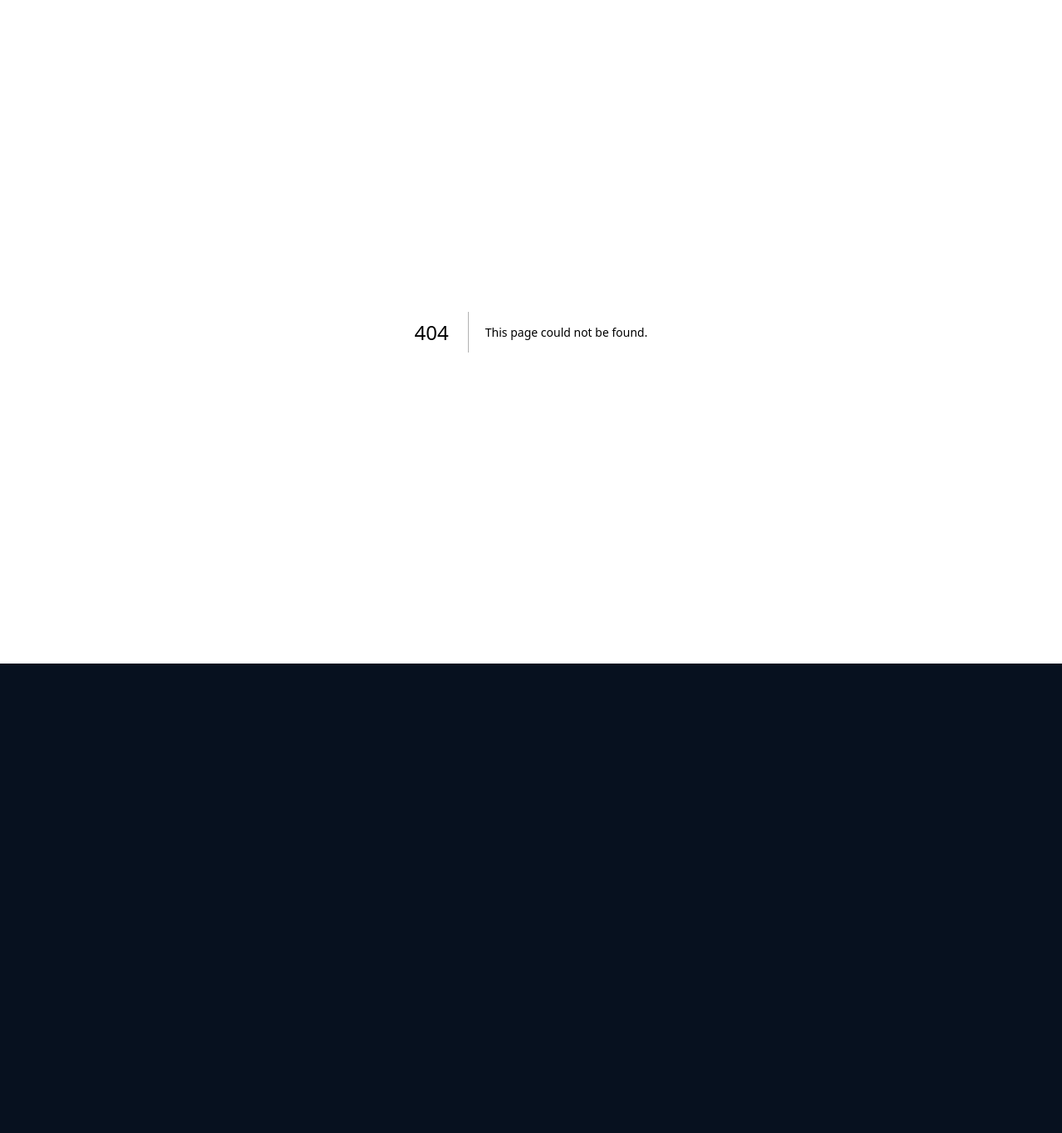
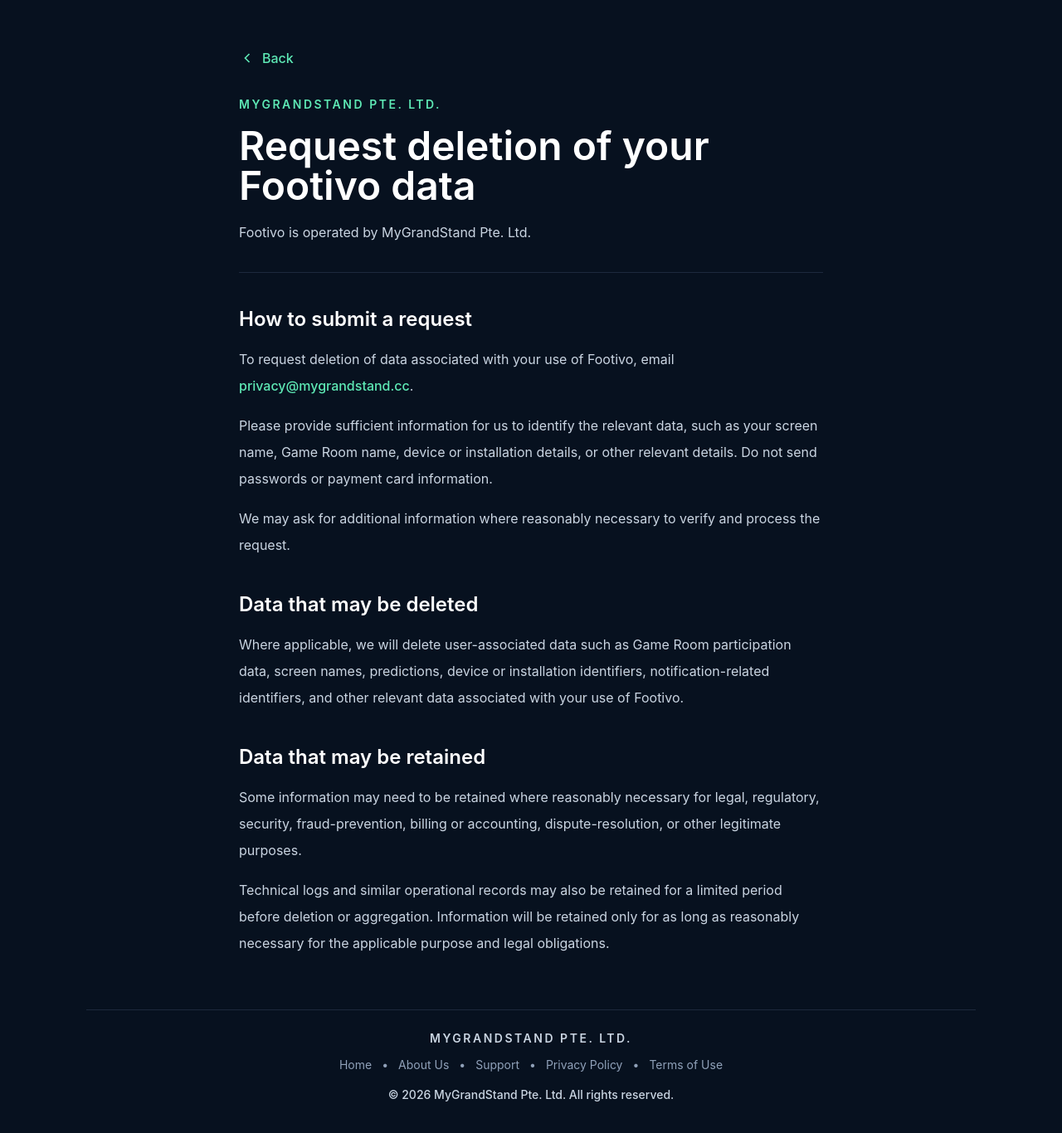
Before and after one commit to dtarafdar21-ops/mygrandstand-web, a Next.js app: page /data-deletion in a window 1280 px wide. Before the commit this address had no page. Shown: the top 1366 px of the page at 83% size. Before the commit the page ends 800 px from the top, so only its background shows below. Built offline with nearby package versions, Linux system fonts and the light colour scheme.

Commit message:
feat(web): add Footivo data deletion page

```diff
--- /dev/null
+++ b/app/data-deletion/page.tsx
@@ -0,0 +1,96 @@
+import type { Metadata } from "next";
+import Link from "next/link";
+
+import { SiteFooter } from "../../components/SiteFooter";
+
+export const metadata: Metadata = {
+  title: "Request deletion of your Footivo data | MyGrandStand",
+  description: "Learn how to request deletion of data associated with your use of Footivo.",
+  robots: {
+    index: true,
+    follow: true,
+  },
+};
+
+const linkClass =
+  "font-medium text-emerald-300 transition-colors hover:text-white focus-visible:outline-none focus-visible:ring-2 focus-visible:ring-emerald-300 focus-visible:ring-offset-2 focus-visible:ring-offset-[#07111f]";
+const paragraphClass = "text-base leading-8 text-slate-300";
+
+export default function DataDeletionRequest() {
+  return (
+    <main className="bg-[var(--background)] text-[var(--foreground)]">
+      <article className="mx-auto flex w-full max-w-3xl flex-col px-6 py-8 sm:px-8 sm:py-12">
+        <Link
+          href="/"
+          aria-label="Back to MyGrandStand home"
+          className={`${linkClass} inline-flex min-h-11 w-fit items-center gap-2`}
+        >
+          <svg aria-hidden="true" viewBox="0 0 24 24" className="h-5 w-5 fill-none stroke-current stroke-2">
+            <path d="m15 18-6-6 6-6" />
+          </svg>
+          <span>Back</span>
+        </Link>
+
+        <header className="mt-6 border-b border-slate-800 pb-8">
+          <p className="text-sm font-semibold uppercase tracking-[0.18em] text-emerald-300">
+            MyGrandStand Pte. Ltd.
+          </p>
+          <h1 className="mt-4 text-4xl font-semibold text-white sm:text-5xl">
+            Request deletion of your Footivo data
+          </h1>
+          <p className="mt-4 text-base leading-8 text-slate-300">
+            Footivo is operated by MyGrandStand Pte. Ltd.
+          </p>
+        </header>
+
+        <div className="mt-10 space-y-10">
+          <section className="space-y-4">
+            <h2 className="text-xl font-semibold text-white sm:text-2xl">How to submit a request</h2>
+            <p className={paragraphClass}>
+              To request deletion of data associated with your use of Footivo, email{" "}
+              <a href="mailto:privacy@mygrandstand.cc" className={linkClass}>
+                privacy@mygrandstand.cc
+              </a>
+              .
+            </p>
+            <p className={paragraphClass}>
+              Please provide sufficient information for us to identify the relevant data, such as
+              your screen name, Game Room name, device or installation details, or other relevant
+              details. Do not send passwords or payment card information.
+            </p>
+            <p className={paragraphClass}>
+              We may ask for additional information where reasonably necessary to verify and process
+              the request.
+            </p>
+          </section>
+
+          <section className="space-y-4">
+            <h2 className="text-xl font-semibold text-white sm:text-2xl">Data that may be deleted</h2>
+            <p className={paragraphClass}>
+              Where applicable, we will delete user-associated data such as Game Room participation
+              data, screen names, predictions, device or installation identifiers,
+              notification-related identifiers, and other relevant data associated with your use of
+              Footivo.
+            </p>
+          </section>
+
+          <section className="space-y-4">
+            <h2 className="text-xl font-semibold text-white sm:text-2xl">Data that may be retained</h2>
+            <p className={paragraphClass}>
+              Some information may need to be retained where reasonably necessary for legal,
+              regulatory, security, fraud-prevention, billing or accounting, dispute-resolution, or
+              other legitimate purposes.
+            </p>
+            <p className={paragraphClass}>
+              Technical logs and similar operational records may also be retained for a limited
+              period before deletion or aggregation. Information will be retained only for as long
+              as reasonably necessary for the applicable purpose and legal obligations.
+            </p>
+          </section>
+        </div>
+      </article>
+
+      <SiteFooter />
+    </main>
+  );
+}
```
